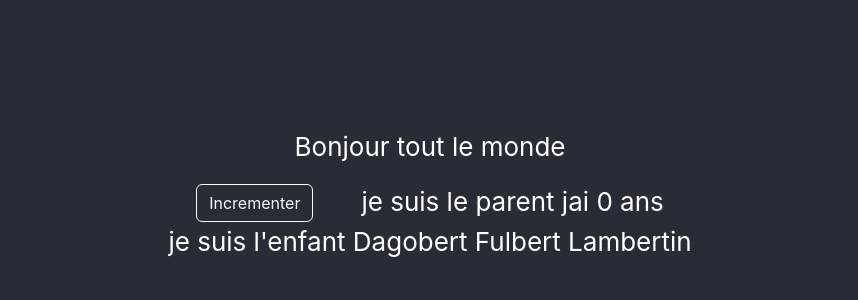
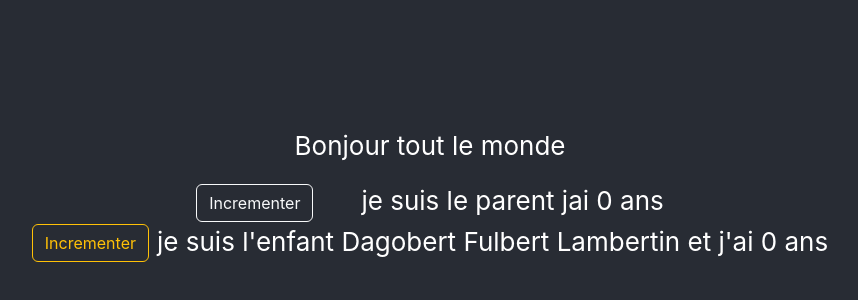
Before and after one commit to 225junior/lab1, a React (Create React App) app: page / in a window 1280 px wide. Shown: the part 206-506 px from the top of the page, without its empty margins (210-1068 px from the left). Built offline with nearby package versions, Linux system fonts and the light colour scheme.

Commit message:
passage de dionées parent vers enfant

```diff
--- a/src/enfant.tsx
+++ b/src/enfant.tsx
@@ -1,12 +1,18 @@
+import React from "react"
+
 type Props = {
     nom: string,
     prenoms?:string
 }
 export const Enfant = (entant : Props) => {
+    const [counter, setCounter] = React.useState(0)
+
+
     console.log("chargement du parent");
     return (
         <div>
-            je suis l'enfant {entant.nom} {entant.prenoms}
+            <button className="btn btn-outline-warning me-2" onClick={()=>setCounter(prev => prev + 1)}>Incrementer</button>
+            je suis l'enfant {entant.nom} {entant.prenoms} et j'ai {counter} ans
         </div>
     )
 }
--- a/src/parent.tsx
+++ b/src/parent.tsx
@@ -13,6 +13,7 @@ export const Parent = () => {
             <button className="btn btn-outline-light me-5" onClick={Incrementer}>Incrementer</button>
             je suis le parent jai {counter} ans
             <Enfant nom={"Dagobert"} prenoms={"Fulbert Lambertin"} />
+
         </div>
     )
 }
```
